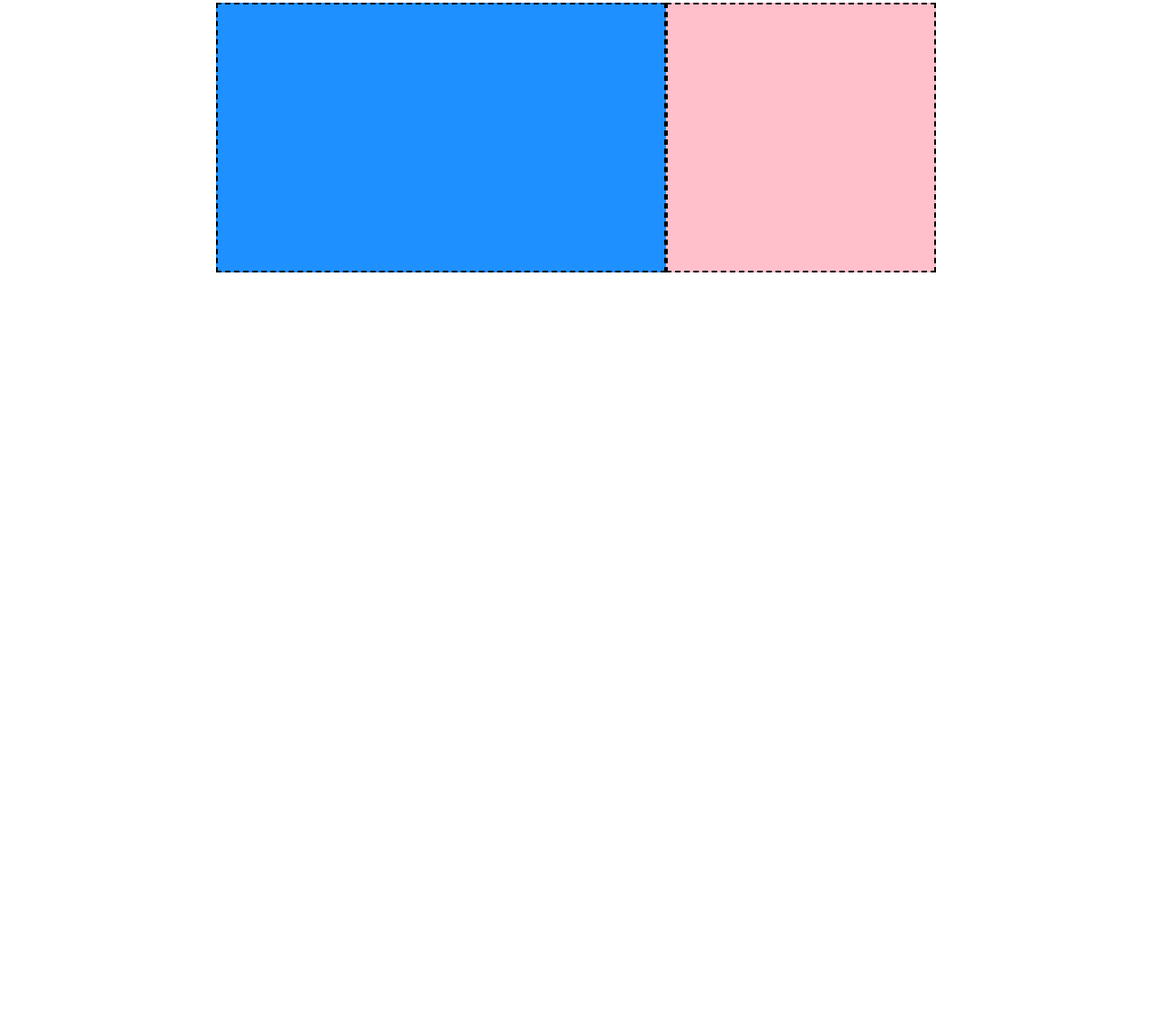
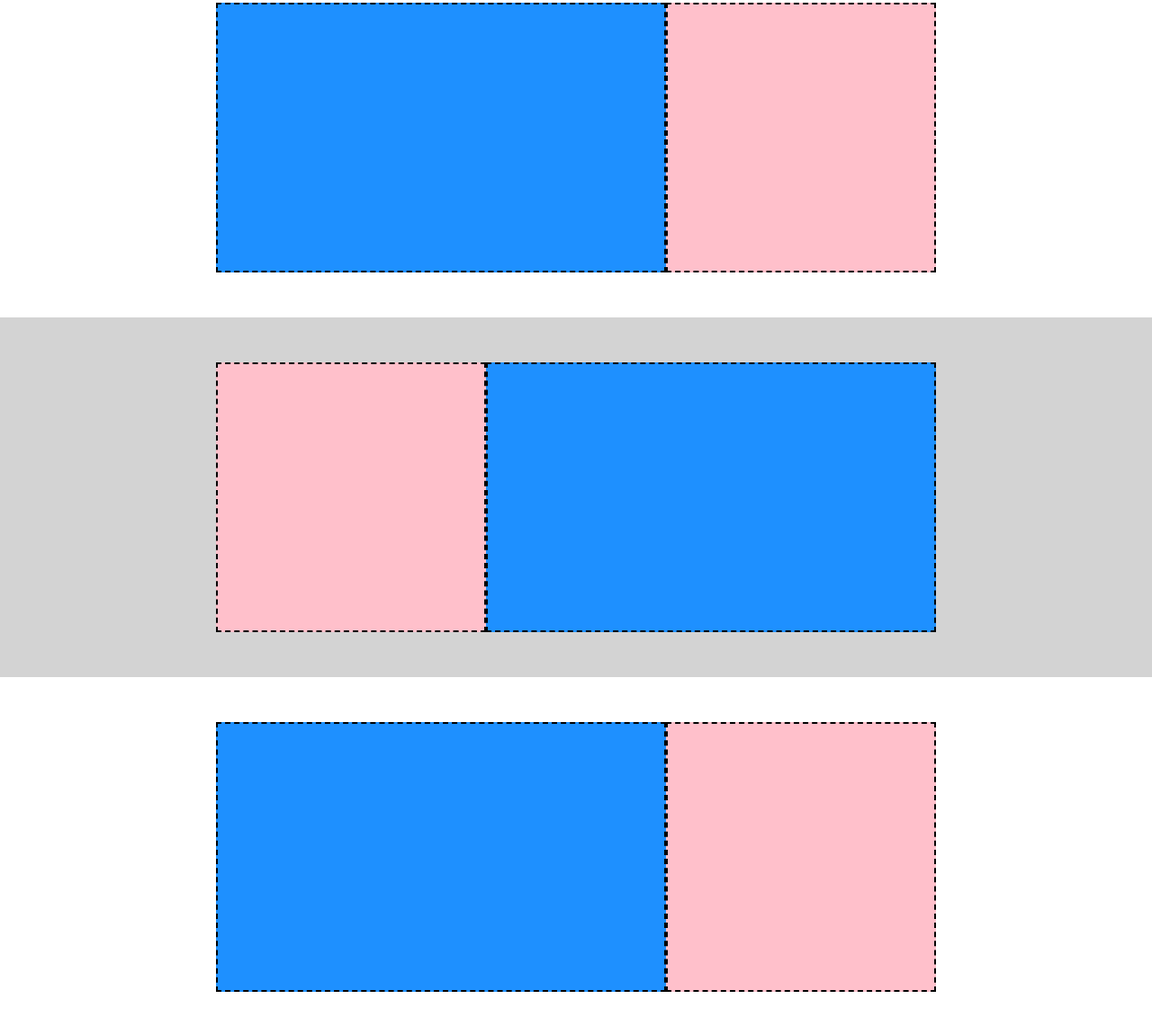
Before and after one commit to Gabrieleabu23/htmlcss-struttura-discord, a plain HTML site: page index.html in a window 1280 px wide. Shown: the part 397-1538 px from the top of the page at 90% size. Before the commit the page ends 800 px from the top, so only its background shows below. Drawn offline with Linux system fonts and the light colour scheme; a web font is replaced by a local one.

Commit message:
two section main's complete

```diff
--- a/css/style.css
+++ b/css/style.css
@@ -95,9 +95,9 @@ a{
     height: 300px;
 
 }
-/* .gray{
+.gray{
     background-color:#d3d3d3;
 }
 .square_main.gray > .square_pink_main{
     order:-1
-} */
+}
--- a/index.html
+++ b/index.html
@@ -34,14 +34,14 @@
             <div class="square_blue_main"></div>
             <div class="square_pink_main"></div>
         </div>
-        <!-- <div class="square_main gray">
+        <div class="square_main gray">
             <div class="square_blue_main"></div>
             <div class="square_pink_main"></div>
         </div>
         <div class="square_main">
             <div class="square_blue_main"></div>
             <div class="square_pink_main"></div>
-        </div> -->
+        </div>
     </main>
 </body>
 </html>
```
